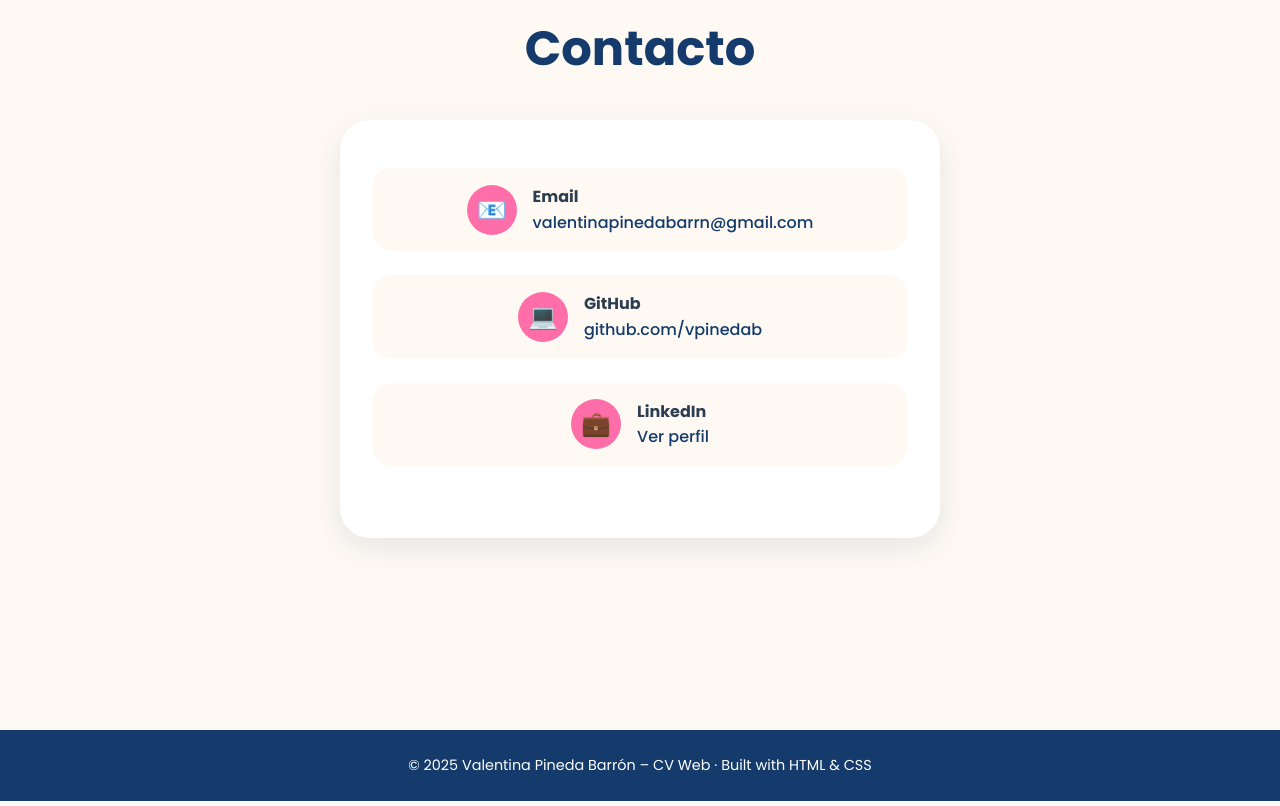
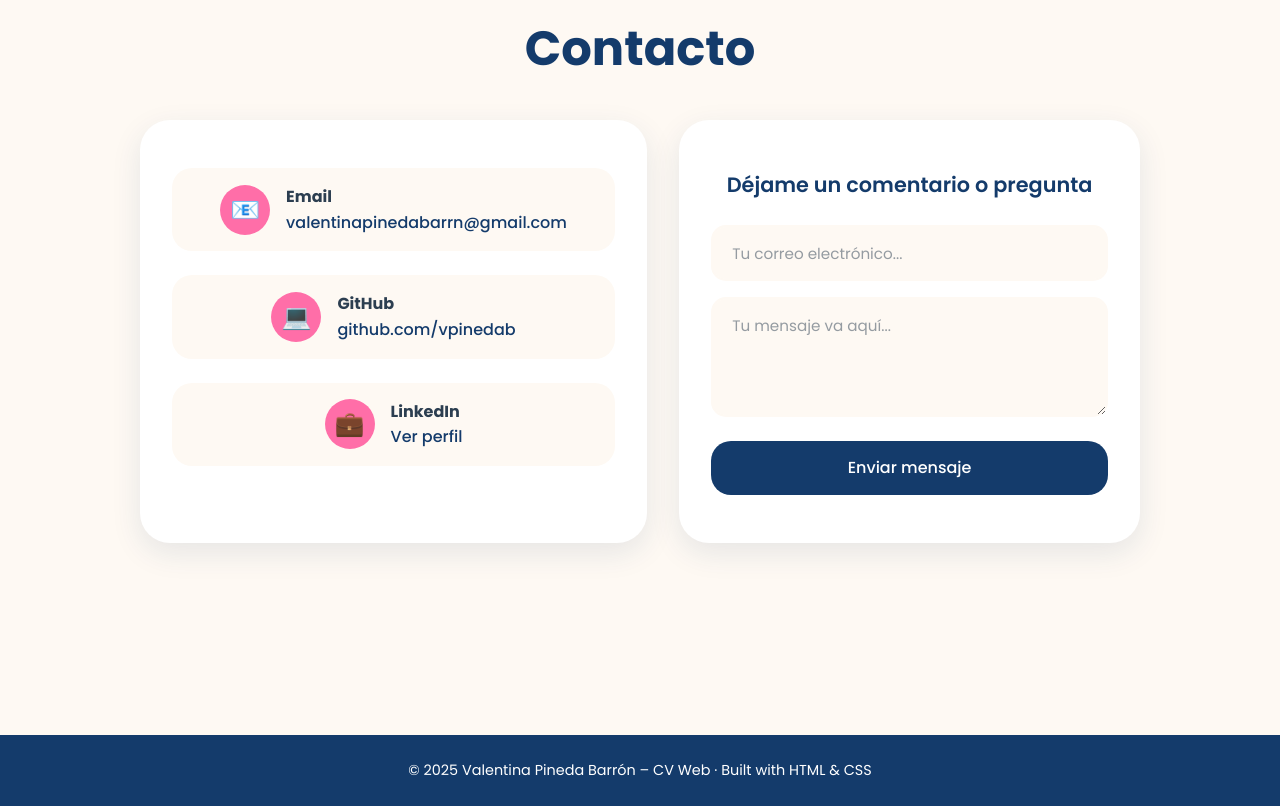
Before and after one commit to vpinedab/vpinedab.github.io, a plain HTML site: page index.html in a window 1280 px wide. Shown: the part 5780-6586 px from the top of the page. Drawn offline with Linux system fonts and the light colour scheme.

Commit message:
Bloqu contáctame

```diff
--- a/index.html
+++ b/index.html
@@ -521,13 +521,19 @@
             text-align: center;
         }
 
-        .contact-content {
+        .contact-wrapper {
+            display: grid;
+            grid-template-columns: 1.1fr 1fr;
+            gap: 2rem;
+            max-width: 1000px;
+            margin: 0 auto;
+        }
+
+        .contact-box {
             background: white;
             padding: 3rem 2rem;
             border-radius: 30px;
             box-shadow: 0 10px 30px var(--sombra);
-            max-width: 600px;
-            margin: 0 auto;
         }
 
         .contact-item {
@@ -574,6 +580,68 @@
             text-decoration: underline;
         }
 
+        .contact-form-box {
+            background: white;
+            padding: 3rem 2rem;
+            border-radius: 30px;
+            box-shadow: 0 10px 30px var(--sombra);
+            text-align: left;
+        }
+
+        .contact-form-box h3 {
+            color: var(--azul-marino);
+            margin-bottom: 1.5rem;
+            font-size: 1.3rem;
+            text-align: center;
+        }
+
+        .contact-form-field {
+            width: 100%;
+            padding: 0.9rem 1.2rem;
+            margin-bottom: 1rem;
+            border: 2px solid var(--crema);
+            border-radius: 15px;
+            font-family: "Poppins", "Segoe UI", system-ui, sans-serif;
+            font-size: 0.95rem;
+            color: var(--texto-oscuro);
+            background: var(--crema);
+            transition: border-color 0.3s ease, background 0.3s ease;
+        }
+
+        .contact-form-field:focus {
+            outline: none;
+            border-color: var(--rosa-fuerte);
+            background: white;
+        }
+
+        .contact-form-field::placeholder {
+            color: rgba(44, 62, 80, 0.5);
+        }
+
+        textarea.contact-form-field {
+            min-height: 120px;
+            resize: vertical;
+        }
+
+        .contact-form-button {
+            width: 100%;
+            padding: 0.9rem 1.5rem;
+            background: var(--azul-marino);
+            color: white;
+            border: none;
+            border-radius: 20px;
+            font-family: "Poppins", "Segoe UI", system-ui, sans-serif;
+            font-size: 1rem;
+            font-weight: 500;
+            cursor: pointer;
+            transition: background 0.3s ease, transform 0.2s ease;
+        }
+
+        .contact-form-button:hover {
+            background: var(--rosa-fuerte);
+            transform: translateY(-2px);
+        }
+
         /* ===== FOOTER ===== */
         footer {
             background-color: var(--azul-marino);
@@ -606,6 +674,11 @@
             .intro-text {
                 order: 3;
             }
+
+            .contact-wrapper {
+                grid-template-columns: 1fr;
+                gap: 2rem;
+            }
         }
 
 
@@ -621,8 +694,14 @@
 
             .about-content,
             .education-content,
-            .contact-content {
+            .contact-box,
+            .contact-form-box {
                 padding: 1.5rem;
+            }
+
+            .contact-wrapper {
+                grid-template-columns: 1fr;
+                gap: 2rem;
             }
 
             .skill-card {
@@ -915,7 +994,8 @@
         <!-- Contact Section -->
         <section id="contact">
             <h2>Contacto</h2>
-            <div class="contact-content">
+            <div class="contact-wrapper">
+                <div class="contact-box">
                     <div class="contact-item">
                         <div class="contact-icon">📧</div>
                         <div class="contact-info">
@@ -938,6 +1018,23 @@
                         </div>
                     </div>
                 </div>
+
+                <div class="contact-form-box">
+                    <h3>Déjame un comentario o pregunta</h3>
+                    <form>
+                        <input type="email"
+                               class="contact-form-field"
+                               placeholder="Tu correo electrónico..."
+                               required>
+                        <textarea class="contact-form-field"
+                                  placeholder="Tu mensaje va aquí..."
+                                  required></textarea>
+                        <button type="submit" class="contact-form-button">
+                            Enviar mensaje
+                        </button>
+                    </form>
+                </div>
+            </div>
         </section>
     </main>
 
```
Lines whose indentation alone changed are shown as unchanged.
